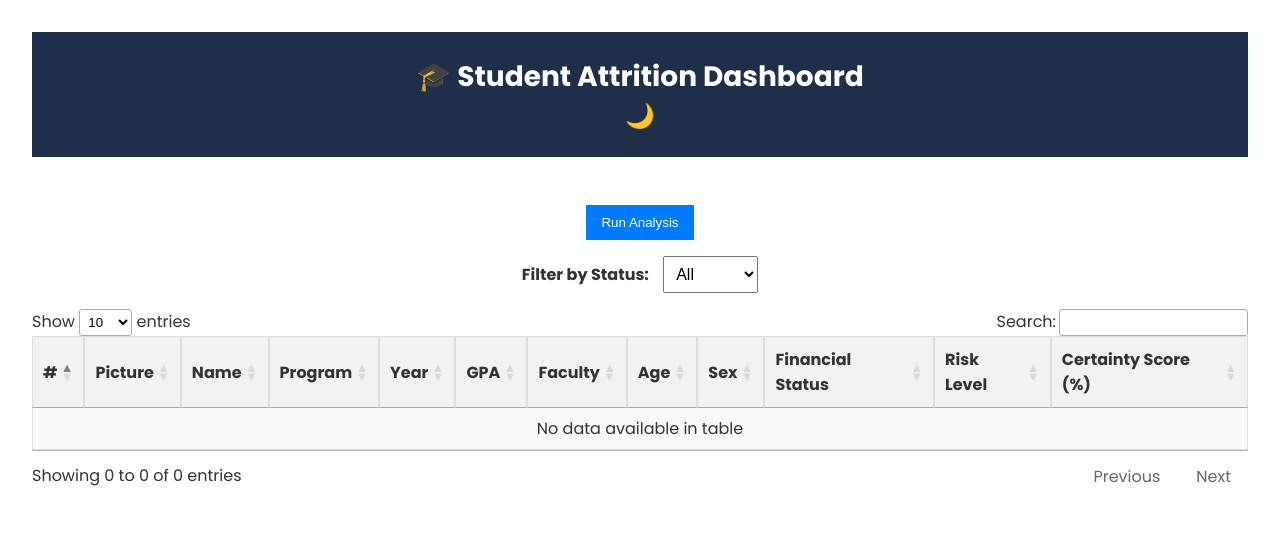
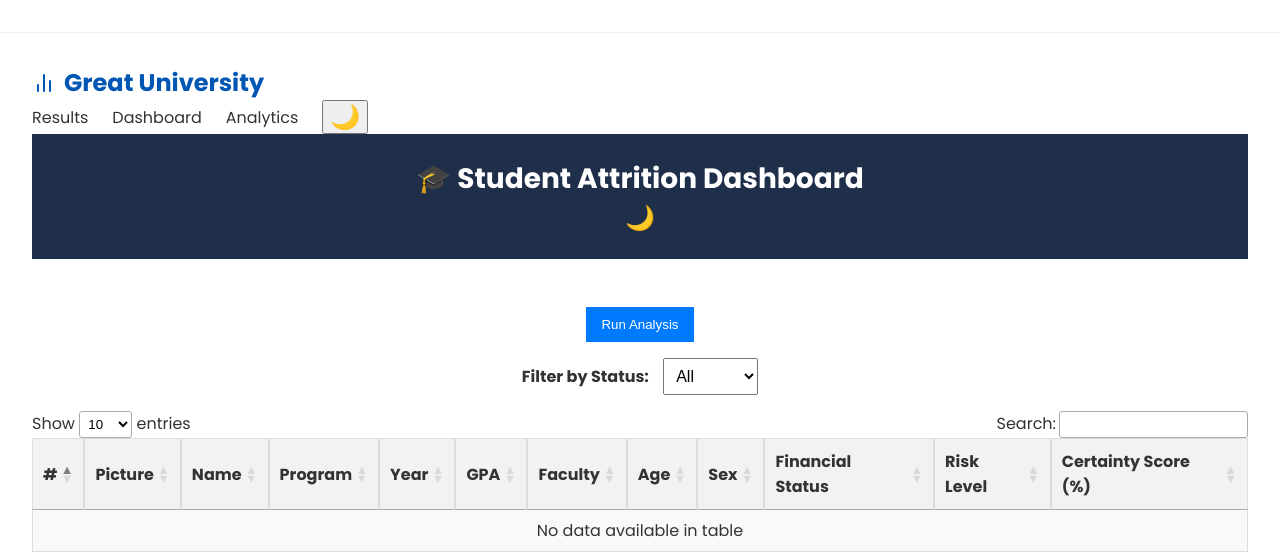
Before and after one commit to Learnli23/Aisha, a Django app: page /analysis_results/ in a window 1280 px wide. Shown: the top 552 px of the page. Run offline with Django 5.2, Linux system fonts and the light colour scheme; data that the repository does not hold is empty; some libraries are stand-ins or nearby versions.

Commit message:
Update view_analysis_results.html

```diff
--- a/app/templates/view_analysis_results.html
+++ b/app/templates/view_analysis_results.html
@@ -47,6 +47,56 @@
             background-color: #333;
             color: #fff;
         }
+
+      head {
+      backdrop-filter: blur(10px);
+      background: rgba(255, 255, 255, 0.8);
+      position: sticky;
+      top: 0;
+      z-index: 999;
+      display: flex;
+      justify-content: space-between;
+      align-items: center;
+      padding: 1rem 2rem;
+      border-bottom: 1px solid #eee;
+      transition: background 0.3s;
+    }
+
+    [data-theme="dark"] head {
+      background: rgba(17, 24, 39, 0.8);
+    }
+
+    .logo {
+      font-size: 1.5rem;
+      font-weight: 700;
+      color: var(--primary-color);
+      display: flex;
+      align-items: center;
+      gap: 0.5rem;
+    }
+
+    nav {
+      display: flex;
+      gap: 1.5rem;
+      align-items: center;
+    }
+
+    nav a {
+      text-decoration: none;
+      color: var(--text-color);
+      font-weight: 500;
+      transition: color 0.3s;
+    }
+
+    nav a:hover {
+      color: var(--primary-color);
+    }
+
+    .toggle-theme {
+      cursor: pointer;
+      font-size: 1.5rem;
+      color: var(--primary-color);
+    }
 
         header {
             background: #1f2e49;
@@ -185,6 +235,17 @@
 </head>
 
 <body data-theme="light">
+ <head>
+  <div class="logo">
+    <i data-feather="bar-chart-2"></i> Great University
+  </div>
+  <nav>
+    <a href="{% url 'view_analysis_results' %}">Results</a>
+    <a href="{% url 'dashboard' %}">Dashboard</a>
+    <a href="{% url 'attrition_dashboard' %}">Analytics</a>
+    <button class="toggle-theme" id="themeToggle">🌙</button>
+  </nav>
+</head>
     <header>
         <h1>🎓 Student Attrition Dashboard</h1>
         <div class="toggle-theme" id="themeToggle">🌙</div>
```
